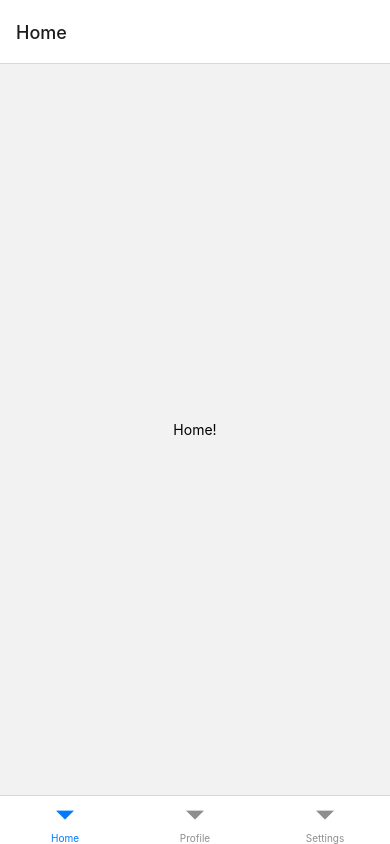
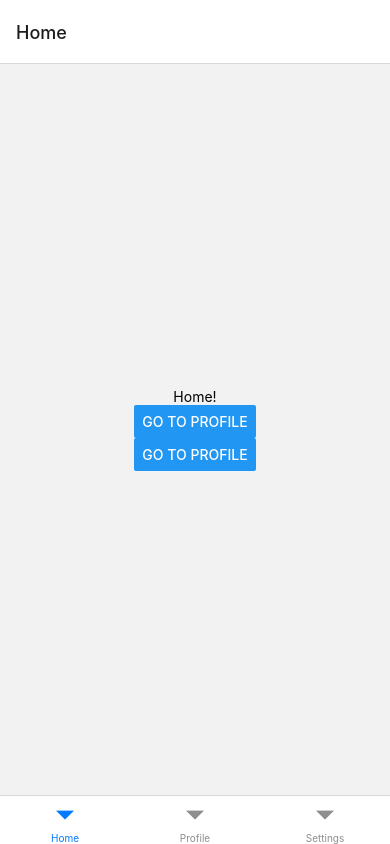
Before and after one commit to AramZakaryan/rnNav, a React Native app: screen / in a window 390 px wide. Built offline with nearby package versions, Linux system fonts and the light colour scheme.

Commit message:
interim result

```diff
--- a/App.tsx
+++ b/App.tsx
@@ -1,4 +1,3 @@
-
 // ///////// NativeStackNavigator
 //
 // import 'react-native-gesture-handler';
@@ -83,22 +82,28 @@
 // });
 
 
+///////// BottomTabNavigator
+
 import * as React from 'react';
-import { Text, View } from 'react-native';
-import { NavigationContainer } from '@react-navigation/native';
-import { createBottomTabNavigator } from '@react-navigation/bottom-tabs';
+import {Button, Text, View} from 'react-native';
+import {NavigationContainer} from '@react-navigation/native';
+import {BottomTabScreenProps, createBottomTabNavigator} from '@react-navigation/bottom-tabs';
 
-function HomeScreen() {
+type HomeScreenProps = BottomTabScreenProps<TabParamList, 'Home'>;
+
+function HomeScreen({navigation}: HomeScreenProps) {
     return (
-        <View style={{ flex: 1, justifyContent: 'center', alignItems: 'center' }}>
+        <View style={{flex: 1, justifyContent: 'center', alignItems: 'center'}}>
             <Text>Home!</Text>
+            <Button title={"go to Profile"} onPress={() => navigation.navigate("Profile")}/>
+            <Button title={"go to profile"} onPress={() => navigation.navigate("Settings")}/>
         </View>
     );
 }
 
 function ProfileScreen() {
     return (
-        <View style={{ flex: 1, justifyContent: 'center', alignItems: 'center' }}>
+        <View style={{flex: 1, justifyContent: 'center', alignItems: 'center'}}>
             <Text>Profile!</Text>
         </View>
     );
@@ -106,7 +111,7 @@
 
 function SettingsScreen() {
     return (
-        <View style={{ flex: 1, justifyContent: 'center', alignItems: 'center' }}>
+        <View style={{flex: 1, justifyContent: 'center', alignItems: 'center'}}>
             <Text>Settings!</Text>
         </View>
     );
@@ -124,9 +129,9 @@
     return (
         <NavigationContainer>
             <Tab.Navigator>
-                <Tab.Screen name="Home" component={HomeScreen} />
-                <Tab.Screen name="Profile" component={ProfileScreen} />
-                <Tab.Screen name="Settings" component={SettingsScreen} />
+                <Tab.Screen name="Home" component={HomeScreen}/>
+                <Tab.Screen name="Profile" component={ProfileScreen}/>
+                <Tab.Screen name="Settings" component={SettingsScreen}/>
             </Tab.Navigator>
         </NavigationContainer>
     );
--- a/package.json
+++ b/package.json
@@ -3,9 +3,9 @@
   "version": "1.0.0",
   "main": "node_modules/expo/AppEntry.js",
   "scripts": {
-    "start": "expo start",
+    "start": "expo start ",
     "android": "expo start --android",
-    "ios": "expo start --ios",
+    "ios": "expo start --ios ",
     "web": "expo start --web"
   },
   "dependencies": {
```
